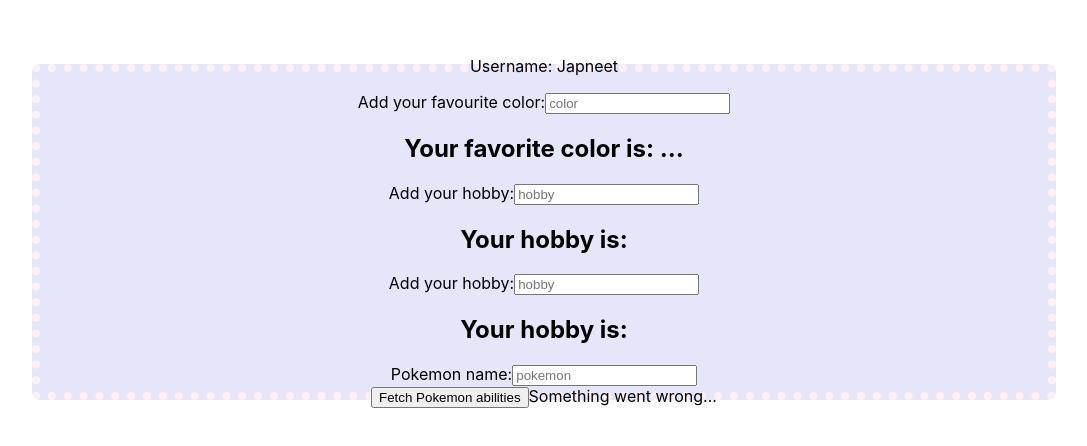
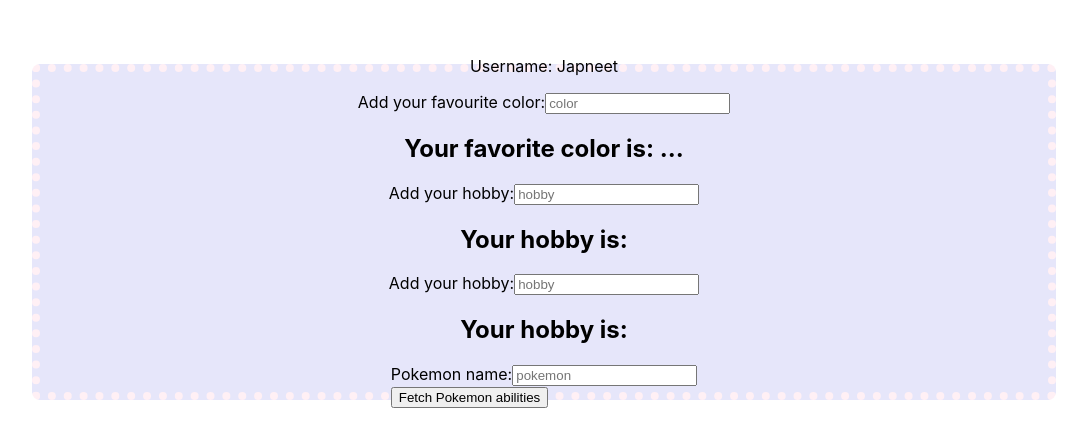
Before and after one commit to japneetkaurbhatia/React-Testing, a React (Create React App) app in the folder react-testing/: page / in a window 1280 px wide. Shown: the part 136-582 px from the top of the page, without its empty margins (96-1183 px from the left). Built offline with nearby package versions, Linux system fonts and the light colour scheme.

Commit message:
json example for pokemon result

```diff
--- a/react-testing/src/Pokemon.tsx
+++ b/react-testing/src/Pokemon.tsx
@@ -16,7 +16,7 @@ type Ability = {
 function Pokemon() {
   const [pokemonName, setPokemonName] = useState('');
   const [pokemonAbilities, setPokemonAbilities] = useState<Ability[]>([]);
-  const [error, setError] = useState("null");
+  const [error, setError] = useState(false);
 
   async function handleFetch(event: React.MouseEvent) {
     let result;
@@ -25,7 +25,7 @@ function Pokemon() {
       setPokemonAbilities(result.data.abilities);
     } catch (error) {
       setPokemonAbilities([]);
-    //   setError(error);
+      setError(true);
     }
   }
 
```
